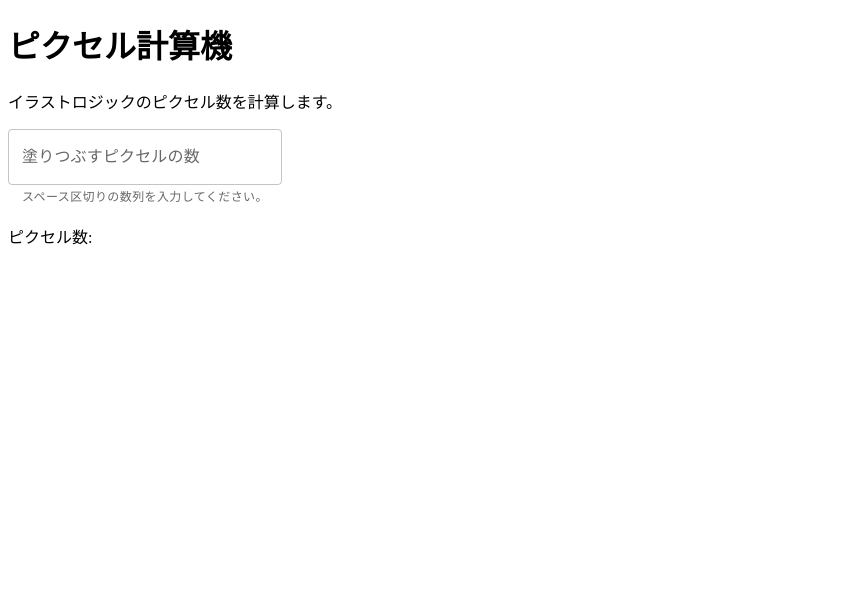
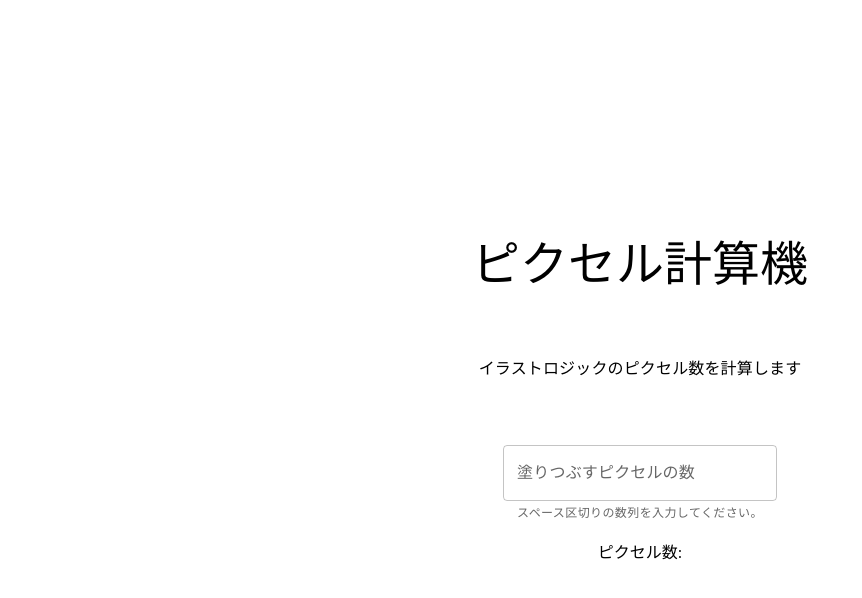
Before and after one commit to kuchita-el/pixel-calculator, a Next.js app: page / in a window 1280 px wide. Shown: the top 598 px of the page, without its empty margins (0-862 px from the left). Built offline with nearby package versions, Linux system fonts and the light colour scheme.

Commit message:
全体を上下左右揃え

```diff
--- a/pages/index.tsx
+++ b/pages/index.tsx
@@ -1,6 +1,6 @@
 import type { NextPage } from 'next'
 import Head from 'next/head'
-import {TextField} from "@mui/material";
+import {Box, Container, TextField, Typography} from "@mui/material";
 import {ChangeEvent, useState} from "react";
 
 const calculateFixedPixelCount: (nums: number[]) => number = nums => {
@@ -38,16 +38,17 @@ const Home: NextPage = () => {
         <link rel="icon" href="/favicon.ico" />
       </Head>
 
-      <main>
-        <h1>ピクセル計算機</h1>
+      <Container maxWidth="sm">
+        <Box minHeight="100vh" display="flex" justifyContent="center" alignItems="center" flex="1" flexDirection="column">
+        <Typography variant='h3' component='h1' align='center'>ピクセル計算機</Typography>
+        <Typography component='p' align='center' margin="4rem 0">イラストロジックのピクセル数を計算します</Typography>
 
-        <p>
-          イラストロジックのピクセル数を計算します。
-        </p>
 
         <TextField label="塗りつぶすピクセルの数" onChange={handleInput} error={error} helperText="スペース区切りの数列を入力してください。"></TextField>
         <p>ピクセル数:{result}</p>
-      </main>
+        </Box>
+
+      </Container>
     </div>
   )
 }
```
